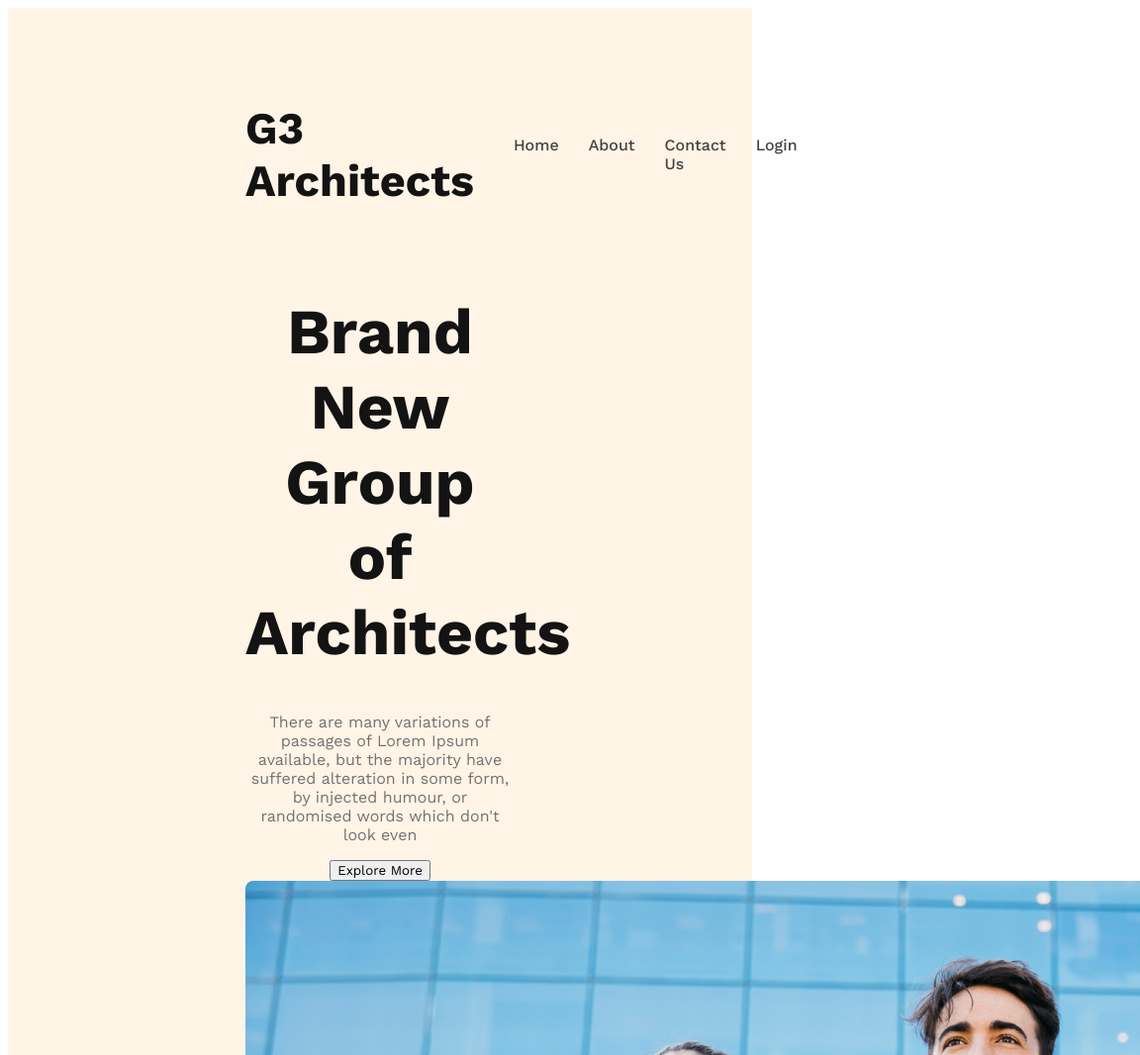
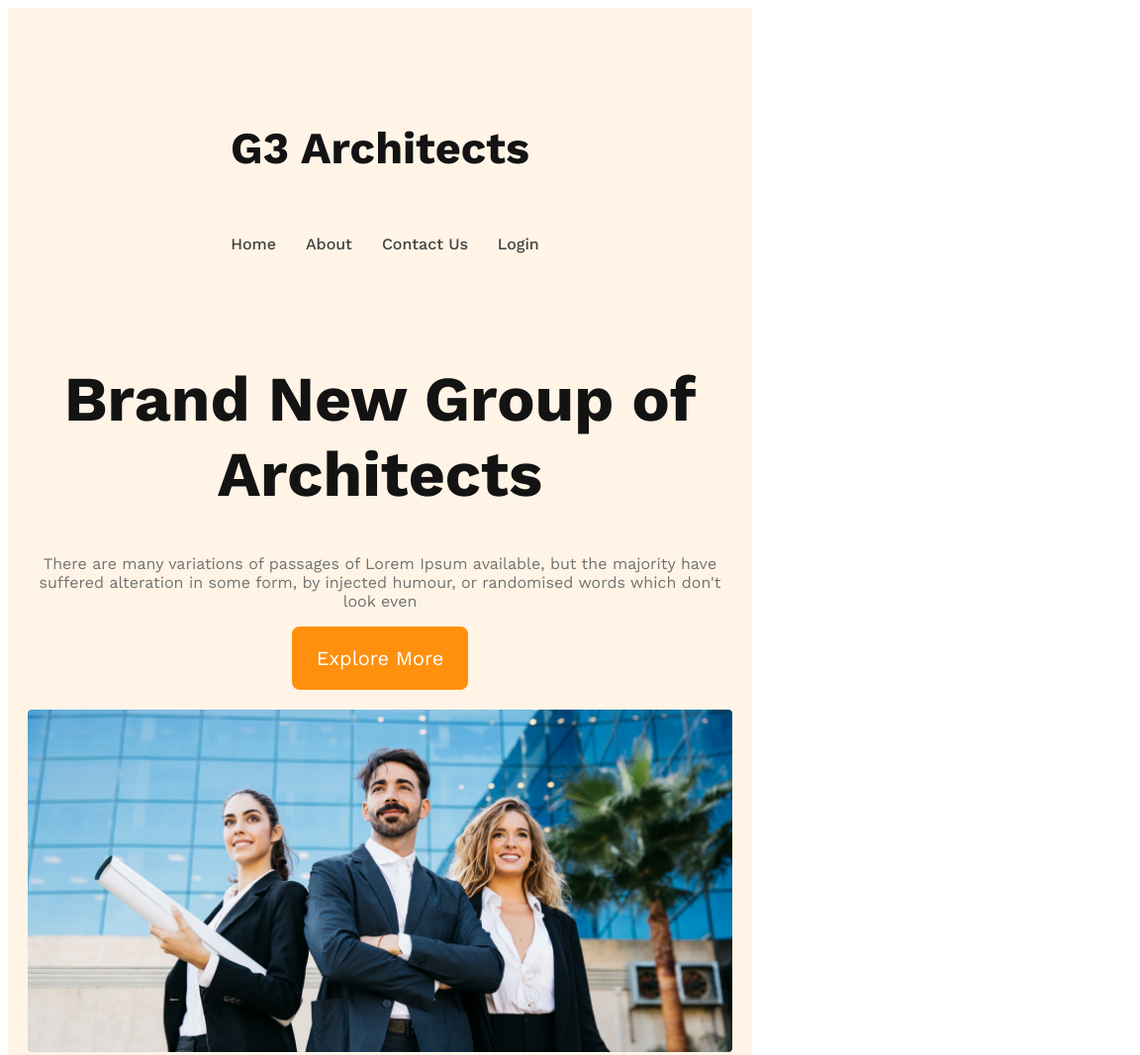
Before and after one commit to NizamUddin07/g3-architeacts, a plain HTML site: page index.html in a window 768 px wide. Shown: the top 1066 px of the page at 99% size, 1152 px wide, since content can reach past the window. Drawn offline with nearby package versions, Linux system fonts and the light colour scheme.

Commit message:
finish header section with responsive

```diff
--- a/style.css
+++ b/style.css
@@ -5,6 +5,15 @@
 * {
     font-family: "Work Sans", sans-serif;
 
+  }
+  .primary-btn{
+    background: #FF900E;
+    border-radius: 8px;
+    padding: 20px 25px;
+    color: #FFF;
+    font-size: 1.25rem;
+    cursor: pointer;
+    border: 0;
   }
   header{
     background: rgba(255, 144, 14, 0.10);
@@ -54,3 +63,26 @@ nav ul li a{
     color: #727272;
     font-size: 1rem;
 }
+.banner img{
+    width: 100%;
+    margin-top: 20px;
+}
+
+/* responsive */
+@media screen and (max-width:576px) {
+    header{
+        padding: 20px;
+    }
+    nav{
+        flex-direction: column;
+    }
+}
+@media  screen and (min-width:576px) and (max-width:960px) {
+  header{
+    padding: 20px;
+  }
+    nav{
+    flex-direction: column;
+    padding: 50px;
+   }
+}
```
